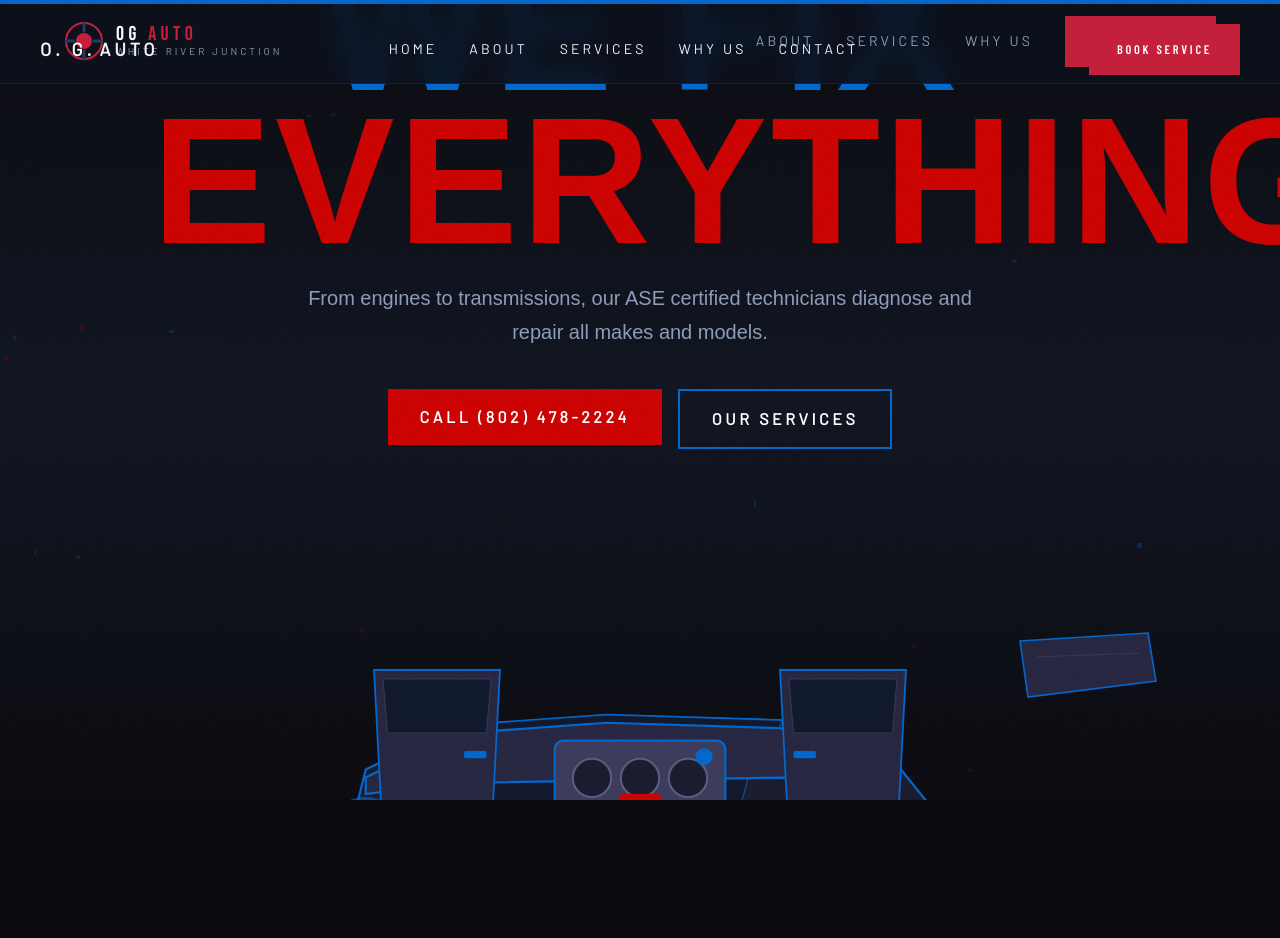
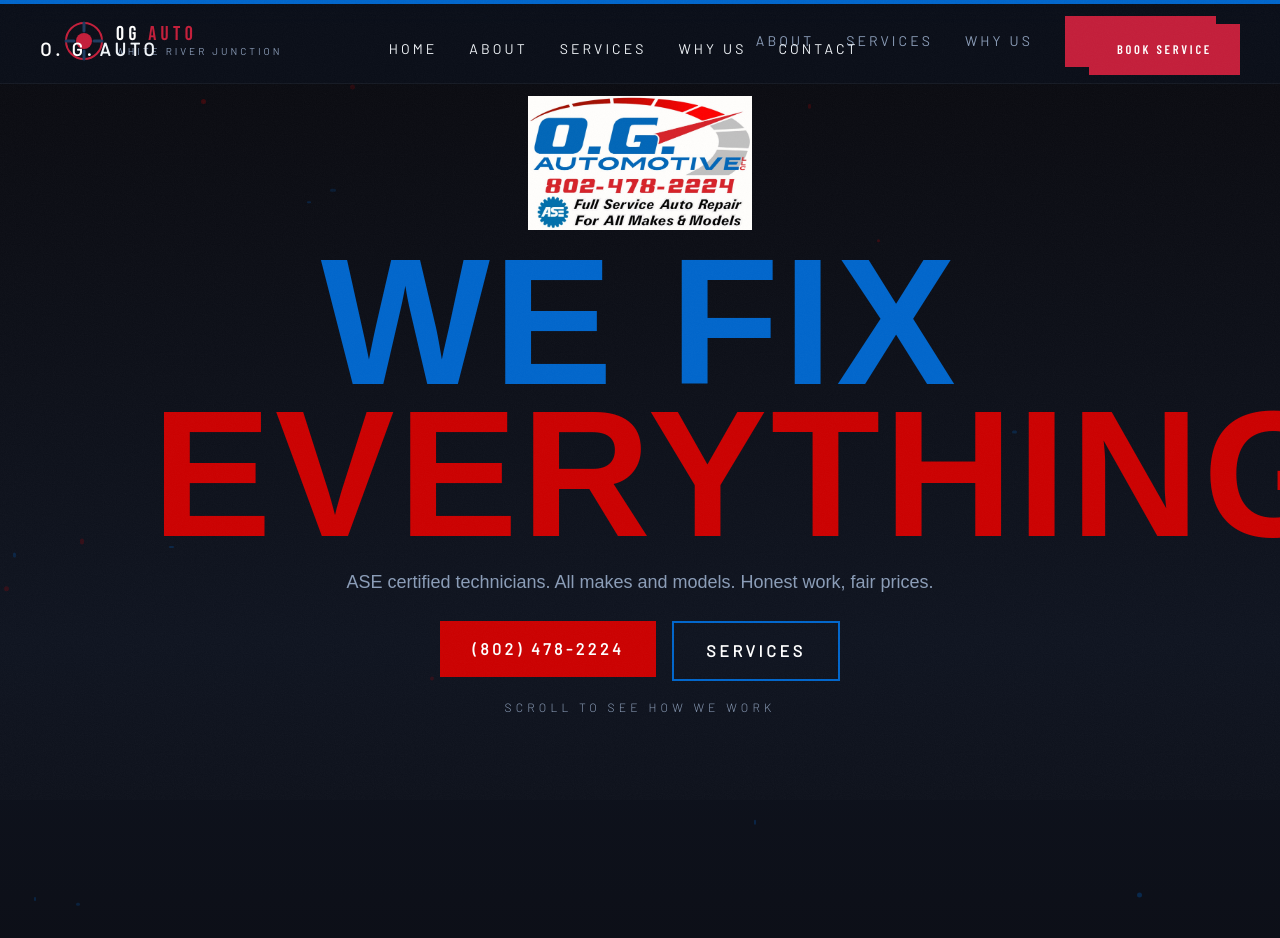
Before and after one commit to AEnldlya/og-automotive-v2, a Next.js app: page / in a window 1280 px wide. Shown: the top 938 px of the page. Built offline with nearby package versions, Linux system fonts and the light colour scheme; a web font is replaced by a local one.

Commit message:
Fix car SVG: better sedan shape, proper proportions, all parts visible

```diff
--- a/src/components/HeroDisassembly.tsx
+++ b/src/components/HeroDisassembly.tsx
@@ -16,7 +16,7 @@
 const LOGO_BLUE = '#0066CC';
 const LOGO_RED = '#CC0000';
 
-// Car parts for disassembly animation
+// Better looking car SVG with proper proportions
 const CarDisassembly = () => {
   const containerRef = useRef<HTMLDivElement>(null);
 
@@ -26,9 +26,9 @@
     const ctx = gsap.context(() => {
       // Hood flies up
       gsap.to('.car-hood', {
-        y: -150,
-        rotation: -25,
-        opacity: 0.4,
+        y: -120,
+        rotation: -20,
+        opacity: 0.5,
         scrollTrigger: {
           trigger: containerRef.current,
           start: 'top center',
@@ -37,11 +37,11 @@
         },
       });
 
-      // Engine lifts out and rotates
+      // Engine lifts out
       gsap.to('.car-engine', {
-        y: -250,
-        rotation: 15,
-        scale: 0.9,
+        y: -200,
+        rotation: 10,
+        scale: 0.85,
         scrollTrigger: {
           trigger: containerRef.current,
           start: 'top center',
@@ -52,7 +52,7 @@
 
       // Front wheel rolls away
       gsap.to('.car-wheel-front', {
-        x: 180,
+        x: 150,
         rotation: 360,
         scrollTrigger: {
           trigger: containerRef.current,
@@ -64,7 +64,7 @@
 
       // Rear wheel rolls away
       gsap.to('.car-wheel-rear', {
-        x: -180,
+        x: -150,
         rotation: -360,
         scrollTrigger: {
           trigger: containerRef.current,
@@ -76,8 +76,8 @@
 
       // Left door opens
       gsap.to('.car-door-left', {
-        x: -80,
-        rotationY: -40,
+        x: -60,
+        rotationY: -35,
         scrollTrigger: {
           trigger: containerRef.current,
           start: 'top center',
@@ -88,8 +88,8 @@
 
       // Right door opens
       gsap.to('.car-door-right', {
-        x: 80,
-        rotationY: 40,
+        x: 60,
+        rotationY: 35,
         scrollTrigger: {
           trigger: containerRef.current,
           start: 'top center',
@@ -100,8 +100,8 @@
 
       // Trunk opens
       gsap.to('.car-trunk', {
-        y: -100,
-        rotation: 20,
+        y: -80,
+        rotation: 15,
         scrollTrigger: {
           trigger: containerRef.current,
           start: 'top center',
@@ -115,50 +115,92 @@
   }, []);
 
   return (
-    <div ref={containerRef} className="relative w-full h-[500px] md:h-[600px] perspective-[1200px]">
-      {/* Car Body - Sedan style */}
-      <div className="car-body absolute inset-0 flex items-center justify-center">
-        <svg viewBox="0 0 700 300" className="w-full max-w-3xl">
-          {/* Main body shape */}
+    <div ref={containerRef} className="relative w-full h-[400px] md:h-[500px] mt-8">
+      {/* Car silhouette - side view */}
+      <div className="car-body absolute inset-0 flex items-end justify-center pb-8">
+        <svg viewBox="0 0 800 300" className="w-full max-w-4xl h-auto" preserveAspectRatio="xMidYMax meet">
+          {/* Main car body - sedan profile */}
           <path
-            d="M80 220 L100 140 L180 100 L320 90 L480 95 L580 130 L620 180 L620 230 L580 250 L120 250 L80 230 Z"
-            fill="#1a1a2e"
+            d="M50 200
+               Q50 180 70 170
+               L120 165
+               L150 120
+               Q170 90 220 85
+               L350 80
+               Q450 78 520 85
+               L580 95
+               Q640 105 680 130
+               L720 160
+               Q750 175 750 200
+               L750 230
+               Q750 250 720 250
+               L600 250
+               Q580 250 580 230
+               L580 210
+               Q580 190 600 190
+               L680 190
+               Q700 190 700 210
+               L700 230
+               Q700 250 680 250
+               L220 250
+               Q200 250 200 230
+               L200 210
+               Q200 190 220 190
+               L300 190
+               Q320 190 320 210
+               L320 230
+               Q320 250 300 250
+               L80 250
+               Q50 250 50 230
+               Z"
+            fill="#1e1e2e"
             stroke={LOGO_BLUE}
             strokeWidth="2"
           />
-          {/* Windshield */}
+
+          {/* Windows */}
           <path
-            d="M180 100 L320 90 L480 95 L460 140 L200 140 Z"
-            fill="#0f172a"
+            d="M160 130 L220 90 L340 86 L480 88 L560 100 L600 130 L580 155 L180 155 Z"
+            fill="#0a0a15"
             stroke={LOGO_BLUE}
             strokeWidth="1"
-            opacity="0.8"
+            opacity="0.9"
           />
-          {/* Side windows */}
-          <path
-            d="M210 145 L330 140 L450 142 L440 180 L220 180 Z"
-            fill="#0f172a"
-            stroke={LOGO_BLUE}
-            strokeWidth="1"
-            opacity="0.8"
-          />
+
+          {/* Window divider */}
+          <line x1="360" y1="87" x2="360" y2="155" stroke={LOGO_BLUE} strokeWidth="2" />
+
+          {/* Door lines */}
+          <line x1="220" y1="165" x2="220" y2="240" stroke="#2a2a3e" strokeWidth="1" />
+          <line x1="500" y1="160" x2="500" y2="240" stroke="#2a2a3e" strokeWidth="1" />
+
+          {/* Door handles */}
+          <rect x="230" y="175" width="30" height="6" fill={LOGO_BLUE} rx="2" />
+          <rect x="510" y="172" width="30" height="6" fill={LOGO_BLUE} rx="2" />
+
           {/* Headlight */}
-          <ellipse cx="100" cy="180" rx="25" ry="15" fill={LOGO_BLUE} opacity="0.6" />
+          <path d="M55 190 Q75 185 85 200 Q75 210 55 205 Z" fill={LOGO_BLUE} opacity="0.7" />
+
           {/* Taillight */}
-          <ellipse cx="600" cy="180" rx="15" ry="12" fill={LOGO_RED} opacity="0.8" />
-          {/* Grill */}
-          <rect x="85" y="190" width="30" height="40" fill="#1a1a2e" stroke={LOGO_BLUE} strokeWidth="1" />
-          <line x1="90" y1="200" x2="110" y2="200" stroke={LOGO_BLUE} strokeWidth="1" />
-          <line x1="90" y1="210" x2="110" y2="210" stroke={LOGO_BLUE} strokeWidth="1" />
-          <line x1="90" y1="220" x2="110" y2="220" stroke={LOGO_BLUE} strokeWidth="1" />
+          <path d="M740 185 Q755 180 748 205 Q735 200 740 185 Z" fill={LOGO_RED} opacity="0.8" />
+
+          {/* Side trim line */}
+          <line x1="60" y1="200" x2="740" y2="195" stroke={LOGO_BLUE} strokeWidth="1" opacity="0.5" />
         </svg>
       </div>
 
-      {/* Hood */}
-      <div className="car-hood absolute inset-0 flex items-center justify-center origin-bottom pt-4">
-        <svg viewBox="0 0 700 300" className="w-full max-w-3xl">
+      {/* Hood - separate element */}
+      <div className="car-hood absolute bottom-20 left-[5%] md:left-[10%] w-[35%] origin-bottom">
+        <svg viewBox="0 0 300 100" className="w-full">
           <path
-            d="M100 140 L180 100 L320 90 L480 95 L580 130 L580 145 L480 140 L180 145 L100 155 Z"
+            d="M10 80
+               Q15 40 50 20
+               L150 15
+               L280 25
+               L290 60
+               L280 85
+               L20 90
+               Z"
             fill="#252540"
             stroke={LOGO_BLUE}
             strokeWidth="2"
@@ -167,99 +209,107 @@
       </div>
 
       {/* Engine */}
-      <div className="car-engine absolute inset-0 flex items-center justify-center pt-12">
-        <svg viewBox="0 0 180 140" className="w-40 md:w-48">
+      <div className="car-engine absolute bottom-24 left-[30%] md:left-[35%] w-[25%]">
+        <svg viewBox="0 0 200 160" className="w-full">
           {/* Engine block */}
-          <rect x="10" y="10" width="160" height="120" fill="#3a3a5c" stroke={LOGO_BLUE} strokeWidth="2" rx="8" />
-          {/* Cylinders */}
-          <circle cx="45" cy="45" r="18" fill="#1a1a2e" stroke="#5a5a7c" strokeWidth="2" />
-          <circle cx="90" cy="45" r="18" fill="#1a1a2e" stroke="#5a5a7c" strokeWidth="2" />
-          <circle cx="135" cy="45" r="18" fill="#1a1a2e" stroke="#5a5a7c" strokeWidth="2" />
-          <circle cx="45" cy="95" r="18" fill="#1a1a2e" stroke="#5a5a7c" strokeWidth="2" />
-          <circle cx="90" cy="95" r="18" fill="#1a1a2e" stroke="#5a5a7c" strokeWidth="2" />
-          <circle cx="135" cy="95" r="18" fill="#1a1a2e" stroke="#5a5a7c" strokeWidth="2" />
-          {/* Center cap */}
-          <rect x="70" y="60" width="40" height="20" fill={LOGO_RED} rx="4" />
+          <rect x="20" y="20" width="160" height="120" fill="#3a3a5c" stroke={LOGO_BLUE} strokeWidth="3" rx="10" />
+          {/* Cylinder heads */}
+          <circle cx="55" cy="55" r="20" fill="#1a1a2e" stroke="#5a5a7c" strokeWidth="2" />
+          <circle cx="100" cy="55" r="20" fill="#1a1a2e" stroke="#5a5a7c" strokeWidth="2" />
+          <circle cx="145" cy="55" r="20" fill="#1a1a2e" stroke="#5a5a7c" strokeWidth="2" />
+          <circle cx="55" cy="105" r="20" fill="#1a1a2e" stroke="#5a5a7c" strokeWidth="2" />
+          <circle cx="100" cy="105" r="20" fill="#1a1a2e" stroke="#5a5a7c" strokeWidth="2" />
+          <circle cx="145" cy="105" r="20" fill="#1a1a2e" stroke="#5a5a7c" strokeWidth="2" />
+          {/* Center detail */}
+          <rect x="80" y="70" width="40" height="20" fill={LOGO_RED} rx="4" />
           {/* Oil cap */}
-          <circle cx="150" cy="25" r="8" fill={LOGO_BLUE} />
+          <circle cx="165" cy="35" r="10" fill={LOGO_BLUE} />
         </svg>
       </div>
 
       {/* Front Wheel */}
-      <div className="car-wheel-front absolute bottom-16 left-[18%] md:left-[22%]">
-        <svg viewBox="0 0 100 100" className="w-20 md:w-28">
+      <div className="car-wheel-front absolute bottom-6 left-[22%] md:left-[25%]">
+        <svg viewBox="0 0 100 100" className="w-20 md:w-24">
           <circle cx="50" cy="50" r="45" fill="#1a1a2e" stroke={LOGO_BLUE} strokeWidth="3" />
           <circle cx="50" cy="50" r="32" fill="#0f172a" stroke="#3a3a5c" strokeWidth="2" />
           <circle cx="50" cy="50" r="12" fill={LOGO_BLUE} />
           {/* Spokes */}
-          <path d="M50 18 L50 82 M18 50 L82 50 M28 28 L72 72 M28 72 L72 28" stroke="#3a3a5c" strokeWidth="3" strokeLinecap="round" />
+          <path d="M50 18 L50 82 M18 50 L82 50 M26 26 L74 74 M26 74 L74 26" stroke="#3a3a5c" strokeWidth="3" strokeLinecap="round" />
+          {/* Rim detail */}
+          <circle cx="50" cy="50" r="38" fill="none" stroke={LOGO_BLUE} strokeWidth="1" opacity="0.5" />
         </svg>
       </div>
 
       {/* Rear Wheel */}
-      <div className="car-wheel-rear absolute bottom-16 right-[18%] md:right-[22%]">
-        <svg viewBox="0 0 100 100" className="w-20 md:w-28">
+      <div className="car-wheel-rear absolute bottom-6 right-[22%] md:right-[25%]">
+        <svg viewBox="0 0 100 100" className="w-20 md:w-24">
           <circle cx="50" cy="50" r="45" fill="#1a1a2e" stroke={LOGO_BLUE} strokeWidth="3" />
           <circle cx="50" cy="50" r="32" fill="#0f172a" stroke="#3a3a5c" strokeWidth="2" />
           <circle cx="50" cy="50" r="12" fill={LOGO_BLUE} />
           {/* Spokes */}
-          <path d="M50 18 L50 82 M18 50 L82 50 M28 28 L72 72 M28 72 L72 28" stroke="#3a3a5c" strokeWidth="3" strokeLinecap="round" />
+          <path d="M50 18 L50 82 M18 50 L82 50 M26 26 L74 74 M26 74 L74 26" stroke="#3a3a5c" strokeWidth="3" strokeLinecap="round" />
+          {/* Rim detail */}
+          <circle cx="50" cy="50" r="38" fill="none" stroke={LOGO_BLUE} strokeWidth="1" opacity="0.5" />
         </svg>
       </div>
 
       {/* Left Door */}
-      <div className="car-door-left absolute top-[30%] left-[28%] origin-left">
-        <svg viewBox="0 0 160 220" className="w-28 md:w-36">
+      <div className="car-door-left absolute bottom-16 left-[28%] origin-left w-[18%]">
+        <svg viewBox="0 0 140 200" className="w-full">
           <path
-            d="M10 10 L150 10 L140 200 L20 200 Z"
+            d="M10 10 L130 8 L128 180 L12 182 Z"
             fill="#252540"
             stroke={LOGO_BLUE}
             strokeWidth="2"
           />
           {/* Window */}
           <path
-            d="M20 20 L140 20 L135 80 L25 80 Z"
-            fill="#0f172a"
+            d="M15 15 L125 13 L123 70 L17 72 Z"
+            fill="#0a0a15"
             stroke="#3a3a5c"
             strokeWidth="1"
           />
           {/* Door handle */}
-          <rect x="110" y="100" width="25" height="8" fill={LOGO_BLUE} rx="2" />
+          <rect x="95" y="85" width="22" height="7" fill={LOGO_BLUE} rx="2" />
+          {/* Side mirror */}
+          <ellipse cx="125" cy="50" rx="8" ry="12" fill="#1a1a2e" stroke={LOGO_BLUE} strokeWidth="1" />
         </svg>
       </div>
 
       {/* Right Door */}
-      <div className="car-door-right absolute top-[30%] right-[28%] origin-right">
-        <svg viewBox="0 0 160 220" className="w-28 md:w-36">
+      <div className="car-door-right absolute bottom-16 right-[28%] origin-right w-[18%]">
+        <svg viewBox="0 0 140 200" className="w-full">
           <path
-            d="M10 10 L150 10 L140 200 L20 200 Z"
+            d="M10 8 L130 10 L128 182 L12 180 Z"
             fill="#252540"
             stroke={LOGO_BLUE}
             strokeWidth="2"
           />
           {/* Window */}
           <path
-            d="M20 20 L140 20 L135 80 L25 80 Z"
-            fill="#0f172a"
+            d="M15 13 L125 15 L123 72 L17 70 Z"
+            fill="#0a0a15"
             stroke="#3a3a5c"
             strokeWidth="1"
           />
           {/* Door handle */}
-          <rect x="25" y="100" width="25" height="8" fill={LOGO_BLUE} rx="2" />
+          <rect x="23" y="85" width="22" height="7" fill={LOGO_BLUE} rx="2" />
         </svg>
       </div>
 
       {/* Trunk */}
-      <div className="car-trunk absolute top-[20%] right-[8%] origin-top">
-        <svg viewBox="0 0 200 150" className="w-32 md:w-40">
+      <div className="car-trunk absolute bottom-24 right-[5%] w-[20%] origin-top-right">
+        <svg viewBox="0 0 180 120" className="w-full">
           <path
-            d="M20 50 L180 40 L190 100 L30 120 Z"
+            d="M10 40 L170 30 L175 80 L15 100 Z"
             fill="#252540"
             stroke={LOGO_BLUE}
             strokeWidth="2"
           />
-          {/* Trunk line */}
-          <line x1="40" y1="70" x2="170" y2="65" stroke="#3a3a5c" strokeWidth="1" />
+          {/* Trunk line detail */}
+          <line x1="30" y1="55" x2="160" y2="48" stroke="#3a3a5c" strokeWidth="1" />
+          {/* License plate area */}
+          <rect x="120" y="65" width="40" height="15" fill="#1a1a2e" stroke="#3a3a5c" strokeWidth="1" rx="2" />
         </svg>
       </div>
     </div>
@@ -322,11 +372,11 @@
     <>
       <ScrollProgress />
 
-      <section ref={containerRef} className="relative min-h-[200vh] w-full bg-[#0a0a0f]">
+      <section ref={containerRef} className="relative min-h-[180vh] w-full bg-[#0a0a0f]">
         {/* Fixed hero content */}
         <motion.div
           style={{ opacity }}
-          className="sticky top-0 h-screen w-full flex flex-col items-center justify-center overflow-hidden"
+          className="sticky top-0 min-h-screen w-full flex flex-col items-center justify-start pt-24 pb-8 overflow-hidden"
         >
           {/* Background effects */}
           <div className="absolute inset-0">
@@ -364,26 +414,16 @@
               initial={{ opacity: 0, y: 20 }}
               animate={{ opacity: 1, y: 0 }}
               transition={{ duration: 0.6 }}
-              className="mb-6 flex justify-center"
+              className="mb-4 flex justify-center"
             >
               <Image
                 src="/logo.jpg"
                 alt="O.G. Automotive"
-                width={300}
-                height={150}
-                className="w-48 md:w-64 h-auto"
+                width={280}
+                height={120}
+                className="w-40 md:w-56 h-auto"
                 priority
               />
-            </motion.div>
-
-            {/* Scroll hint */}
-            <motion.div
-              initial={{ opacity: 0 }}
-              animate={{ opacity: 1 }}
-              transition={{ delay: 0.5 }}
-              className="mb-8"
-            >
-              <span className="text-[#8b9db8] text-sm tracking-[0.3em] uppercase">Scroll to see how we work</span>
             </motion.div>
 
             {/* Main headline */}
@@ -391,11 +431,11 @@
               initial={{ opacity: 0, y: 30 }}
               animate={{ opacity: 1, y: 0 }}
               transition={{ duration: 0.8, delay: 0.2 }}
-              className="text-5xl md:text-7xl lg:text-8xl font-bold leading-[0.85] mb-6"
+              className="text-4xl md:text-6xl lg:text-7xl font-bold leading-[0.9] mb-4"
               style={{ fontFamily: 'var(--font-tanker)' }}
             >
               <span className="text-[#0066CC]">WE FIX</span>
-              <br />
+              <span className="text-white"> </span>
               <span className="text-[#CC0000]">EVERYTHING</span>
             </motion.h1>
 
@@ -404,10 +444,10 @@
               initial={{ opacity: 0, y: 20 }}
               animate={{ opacity: 1, y: 0 }}
               transition={{ duration: 0.6, delay: 0.4 }}
-              className="text-[#8b9db8] text-lg md:text-xl max-w-2xl mx-auto mb-10"
+              className="text-[#8b9db8] text-base md:text-lg max-w-2xl mx-auto mb-6"
               style={{ fontFamily: 'var(--font-general-sans)' }}
             >
-              From engines to transmissions, our ASE certified technicians diagnose and repair all makes and models.
+              ASE certified technicians. All makes and models. Honest work, fair prices.
             </motion.p>
 
             {/* CTAs */}
@@ -415,19 +455,29 @@
               initial={{ opacity: 0, y: 20 }}
               animate={{ opacity: 1, y: 0 }}
               transition={{ duration: 0.6, delay: 0.6 }}
-              className="flex flex-wrap justify-center gap-4"
+              className="flex flex-wrap justify-center gap-4 mb-4"
             >
               <MagneticButton href="tel:8024782224" variant="primary">
-                Call (802) 478-2224
+                (802) 478-2224
               </MagneticButton>
               <MagneticButton href="/services" variant="secondary">
-                Our Services
+                Services
               </MagneticButton>
             </motion.div>
+
+            {/* Scroll hint */}
+            <motion.p
+              initial={{ opacity: 0 }}
+              animate={{ opacity: 1 }}
+              transition={{ delay: 0.8 }}
+              className="text-[#8b9db8] text-xs tracking-widest uppercase"
+            >
+              Scroll to see how we work
+            </motion.p>
           </div>
 
-          {/* Car disassembly animation */}
-          <div className="relative z-10 w-full mt-8 px-4">
+          {/* Car disassembly animation - with proper spacing */}
+          <div className="relative z-10 w-full max-w-5xl mx-auto px-4 flex-1 flex items-end">
             <CarDisassembly />
           </div>
 
@@ -436,9 +486,8 @@
             initial={{ opacity: 0 }}
             animate={{ opacity: 1 }}
             transition={{ delay: 1 }}
-            className="absolute bottom-8 left-1/2 -translate-x-1/2 flex flex-col items-center gap-2"
+            className="absolute bottom-6 left-1/2 -translate-x-1/2 flex flex-col items-center gap-2"
           >
-            <span className="text-[#8b9db8] text-xs tracking-widest uppercase">Scroll</span>
             <motion.div
               animate={{ y: [0, 8, 0] }}
               transition={{ duration: 1.5, repeat: Infinity }}
```
